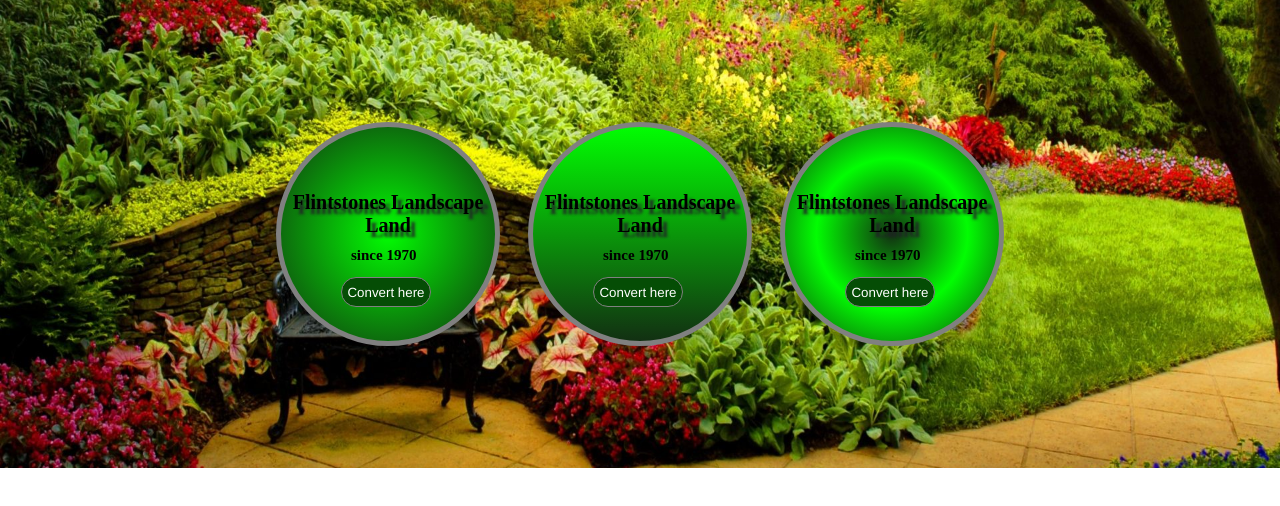
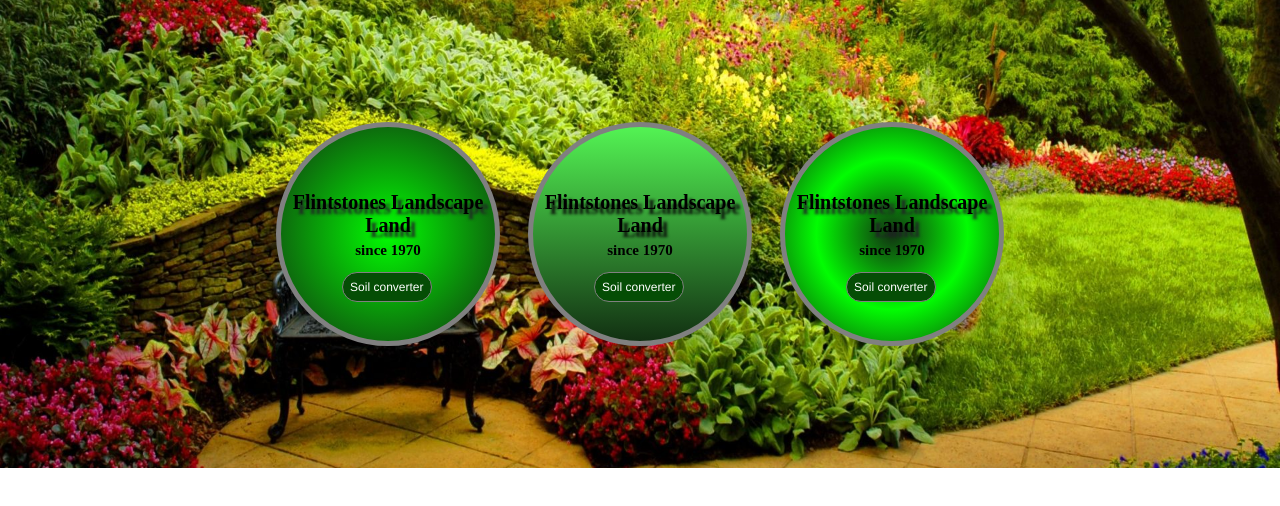
Before and after one commit to ianBayne81/Converter, a plain HTML site: page index.html in a window 1280 px wide. Drawn offline with Linux system fonts and the light colour scheme.

Commit message:
updated css hover properties

```diff
--- a/index.html
+++ b/index.html
@@ -16,19 +16,19 @@
         <header class="page-title">
             <h1 class="flip1">Flintstones Landscape Land</h1>
             <h2 class="flip2">since 1970</h2>
-            <button class="flip3">Convert here</button>
+            <button class="flip3">Soil converter</button>
         </header>
 
         <aside class="masthead">
             <h1 class="rotate1">Flintstones Landscape Land</h1>
             <h2 class="rotate2">since 1970</h2>
-            <button class="rotate3">Convert here</button>
+            <button class="rotate3">Soil converter</button>
         </aside>
 
         <main class="main-content">
             <h1 class="open1">Flintstones Landscape Land</h1>
             <h2 class="open2">since 1970</h2>
-            <button class="open3">Convert here</button>
+            <button class="open3">Soil converter</button>
         </main>
 
         <footer class="footer">
--- a/stylesheet.css
+++ b/stylesheet.css
@@ -15,36 +15,43 @@
     grid-gap: 0;
     padding: 10px;
 }
+
 .grid {
     background-image: url("../images/garden.jpg");
     background-size: cover;
     background-position: center;
 }
+
 .header {
     grid-area:index-header;
     justify-self: center;
     align-self: center;
 }
+
 .page-title {
     grid-area: index-page-title;
     justify-self: center;
     align-self: center;
 }
+
 .masthead {
     grid-area: index-masthead;
     justify-self: center;
     align-self: center;
 }
+
 .main-content {
     grid-area: index-main-content;
     justify-self: center;
     align-self: center;
 }
+
 .footer {
     grid-area: index-footer;
     justify-self: center;
     align-self: center;
 }
+
 .page-title {
     border: 5px solid gray;
     width: 210px;
@@ -55,6 +62,7 @@
     padding: 2px;
     position: relative;
 }
+
 @-webkit-keyframes rotateY {
     from {
          -webkit-transform: rotateY(0deg);
@@ -63,12 +71,14 @@
         -webkit-transform: rotateY(360deg);
     }
 }
+
 .page-title:hover {
     -webkit-animation-name: rotateY;
     -webkit-animation-duration: 0.5s;
     -webkit-animation-iteration-count: initial;
     -webkit-animation-timing-function: linear;
 }
+
 .flip1 {
     top: 60px;
     padding: 2px;
@@ -79,39 +89,54 @@
     position: relative;
     z-index: +1;
 }
+
 .flip2 {
     text-align: center;
     font-size: 15px;
-    position: absolute;
-    top: 120px;
-    left: 70px;
+    position: relative;
+    top: 30%;
+    left: 0%;
 }
+
 .flip3 {
-    top: 150px;
-    left: 60px;
+    top: 35%;
+    left: 28%;
     border-radius: 80px;
     width: 90px;
     height: 30px;
     border: 1px solid grey;
     font-family: 'Franklin Gothic Medium', 'Arial Narrow', Arial, sans-serif;
-    position: absolute;
+    font-size: 12px;
+    position: relative;
     background: rgb(5, 77, 5);
     color: white;
 }
+
 .flip3:hover {
-    color: yellow;
-    background-color: black;
+    top: 35%;
+    left: 26%;
+    border-radius: 80px;
+    width: 100px;
+    height: 40px;
+    border: 1px solid grey;
+    font-family: 'Franklin Gothic Medium', 'Arial Narrow', Arial, sans-serif;
+    font-size: 14px;
+    position: relative;
+    color: gold;
+    background: repeating-radial-gradient(rgb(18, 48,18), rgb(51, 126, 51),rgb(18, 48, 18));
 }
+
 .masthead {
     border: 5px solid gray;
     width: 210px;
     height: 210px;
-    background: linear-gradient( rgb(2, 253, 2),rgb(18, 48, 18));
+    background: linear-gradient(rgb(83, 243, 83),rgb(18, 48, 18));
     box-sizing: padding-box;
     border-radius: 120px;
     padding: 2px;
     position: relative;
 }
+
 @-webkit-keyframes rotate {
     from {
          -webkit-transform: rotate(0deg);
@@ -120,45 +145,61 @@
         -webkit-transform: rotate(360deg);
     }
 }
+
 .masthead:hover {
     -webkit-animation-name: rotate;
     -webkit-animation-duration: 0.5s;
     -webkit-animation-iteration-count: initial;
     -webkit-animation-timing-function: linear;
 }
+
 .rotate1 {
     top: 60px;
     padding: 2px;
     text-align: center;
     font-size: 20px;
     font-weight: 700;
-    text-shadow: 5px 5px 3px #212127;
+    text-shadow: 5px 5px 3px #070707;
     position: relative;
     z-index: +1;
 }
+
 .rotate2 {
     text-align: center;
     font-size: 15px;
-    position: absolute;
-    top: 120px;
-    left: 70px;
+    position: relative;
+    top: 30%;
+    left: 0%;
 }
+
 .rotate3 {
-    top: 150px;
-    left: 60px;
+    top: 35%;
+    left: 28%;
     border-radius: 80px;
     width: 90px;
     height: 30px;
     border: 1px solid grey;
     font-family: 'Franklin Gothic Medium', 'Arial Narrow', Arial, sans-serif;
-    position: absolute;
+    font-size: 12px;
+    position: relative;
     background: rgb(5, 77, 5);
     color: white;
 }
+
 .rotate3:hover {
-    color: yellow;
-    background-color: black;
+    top: 35%;
+    left: 26%;
+    border-radius: 80px;
+    width: 100px;
+    height: 40px;
+    border: 1px solid grey;
+    font-family: 'Franklin Gothic Medium', 'Arial Narrow', Arial, sans-serif;
+    font-size: 14px;
+    position: relative;
+    color: gold;
+    background: linear-gradient(gray, black);
 }
+
 .main-content {
     border: 5px solid gray;
     width: 210px;
@@ -169,6 +210,7 @@
     padding: 2px;
     position: relative;
 }
+
 @-webkit-keyframes opendoor {
     from {
          -webkit-transform: perspective(1000px) rotateY(0deg);
@@ -179,22 +221,14 @@
         -webkit-transform-origin: 100% 50%;
     }
 }
-@-webkit-keyframes closedoor {
-    from {
-        opacity: 1;
-        -webkit-transform-origin: 100% 50%;
-    }
-    to {
-        opacity: 0;
-        -webkit-transform-origin: 100% 50%;
-    }
-}
+
 .main-content:hover {
     -webkit-animation-name: opendoor;
     -webkit-animation-duration: 1s;
     -webkit-animation-iteration-count: initial;
     -webkit-animation-timing-function: linear;
 }
+
 .open1 {
     top: 60px;
     padding: 2px;
@@ -205,26 +239,39 @@
     position: relative;
     z-index: +1;
 }
+
 .open2 {
     text-align: center;
     font-size: 15px;
-    position: absolute;
-    top: 120px;
-    left: 70px;
+    position: relative;
+    top: 30%;
+    left: 0%;
 }
+
 .open3 {
-    top: 150px;
-    left: 60px;
+    top: 35%;
+    left: 28%;
     border-radius: 80px;
     width: 90px;
     height: 30px;
     border: 1px solid grey;
     font-family: 'Franklin Gothic Medium', 'Arial Narrow', Arial, sans-serif;
-    position: absolute;
+    font-size: 12px;
+    position: relative;
     background: rgb(5, 77, 5);
     color: white;
 }
+
 .open3:hover {
-    color: yellow;
-    background-color: black;
+    top: 35%;
+    left: 26%;
+    border-radius: 80px;
+    width: 100px;
+    height: 40px;
+    border: 1px solid grey;
+    font-family: 'Franklin Gothic Medium', 'Arial Narrow', Arial, sans-serif;
+    font-size: 14px;
+    position: relative;
+    color: white(59, 2, 2);
+    background: radial-gradient(pink, red)
 }
```
